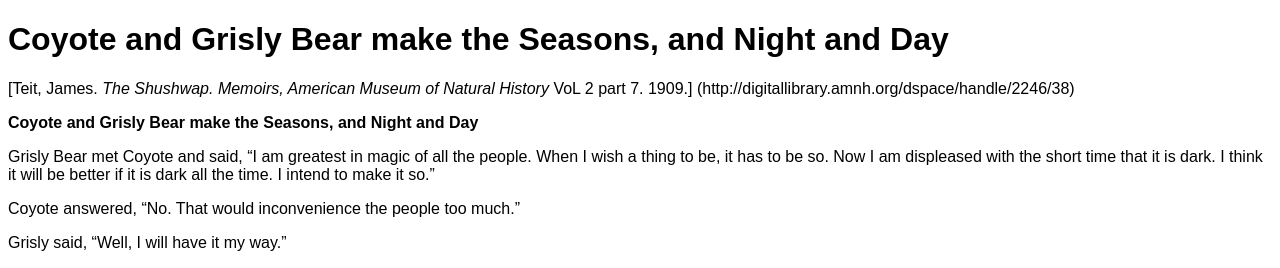
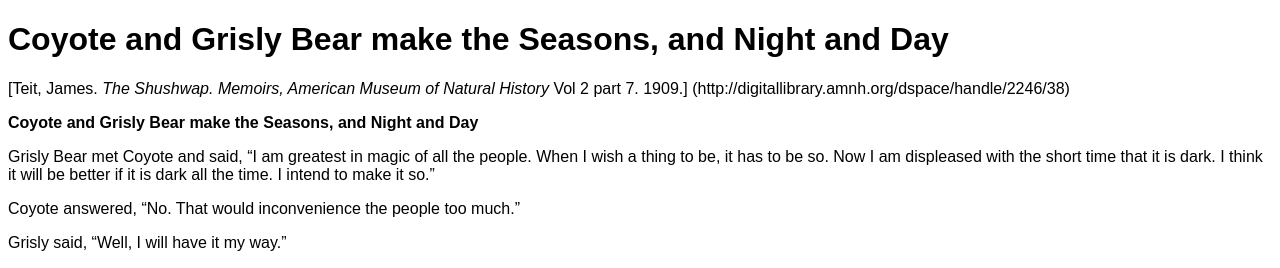
Before and after one commit to hofstra/coyote, a Jekyll site: the page built from sources/_posts/2015-08-10-teit-shushwap-coyote-night-day.md, in a window 1280 px wide. Shown: the top 268 px of the page. Built offline with Jekyll 4.4.1, drawn with Linux system fonts in a browser that asks for light colours.

```diff
--- a/sources/_posts/2015-08-10-teit-shushwap-coyote-night-day.md
+++ b/sources/_posts/2015-08-10-teit-shushwap-coyote-night-day.md
@@ -11,7 +11,7 @@ tags:
 - Coyote as hero
 ---
 
-[Teit, James. *The Shushwap.*  *Memoirs, American Museum of Natural History* VoL  2 part 7. 1909.] (http://digitallibrary.amnh.org/dspace/handle/2246/38)
+[Teit, James. *The Shushwap.*  *Memoirs, American Museum of Natural History* Vol  2 part 7. 1909.] (http://digitallibrary.amnh.org/dspace/handle/2246/38)
 
 **Coyote and Grisly Bear make the Seasons, and Night and Day**
 
```
